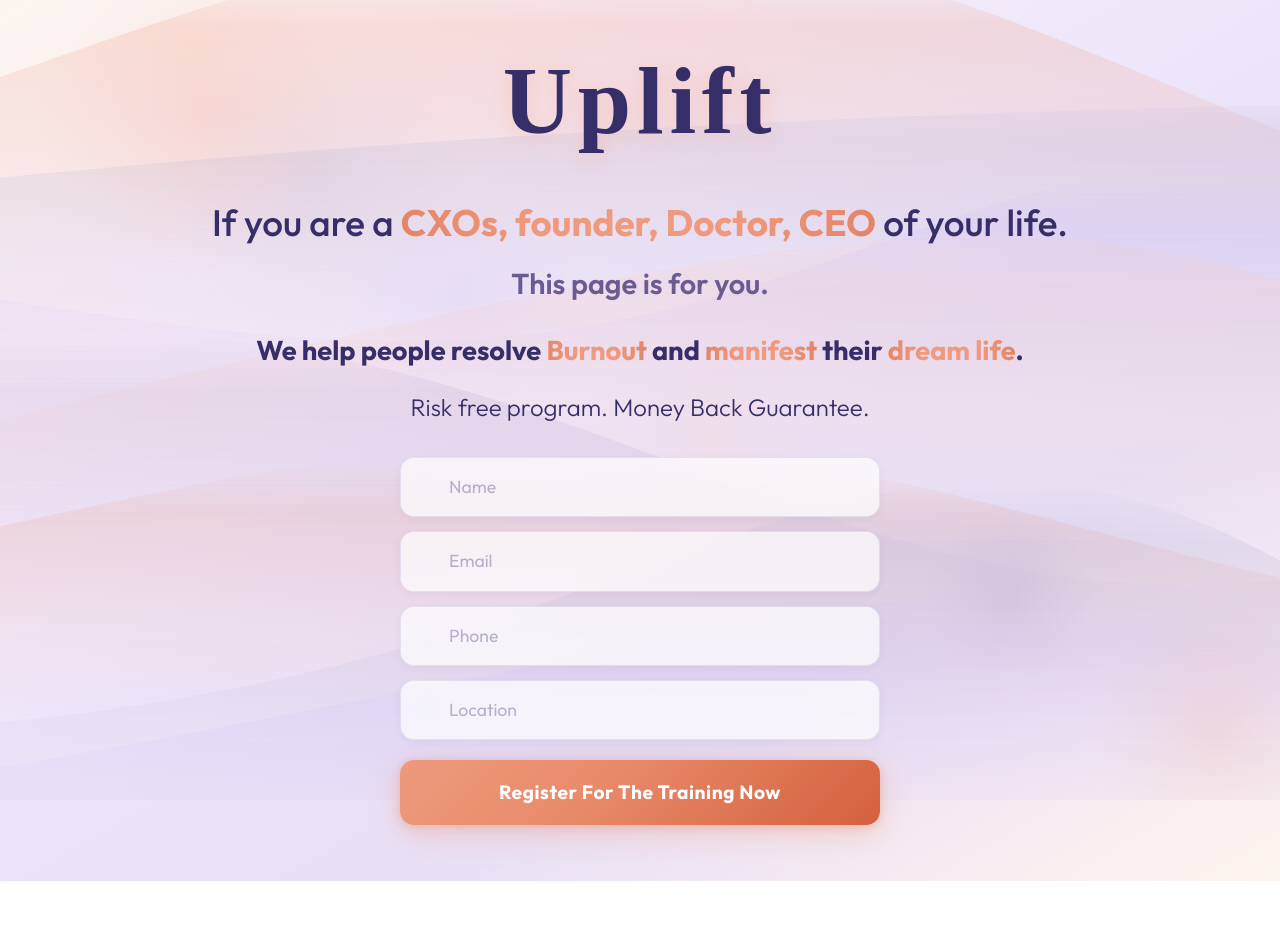
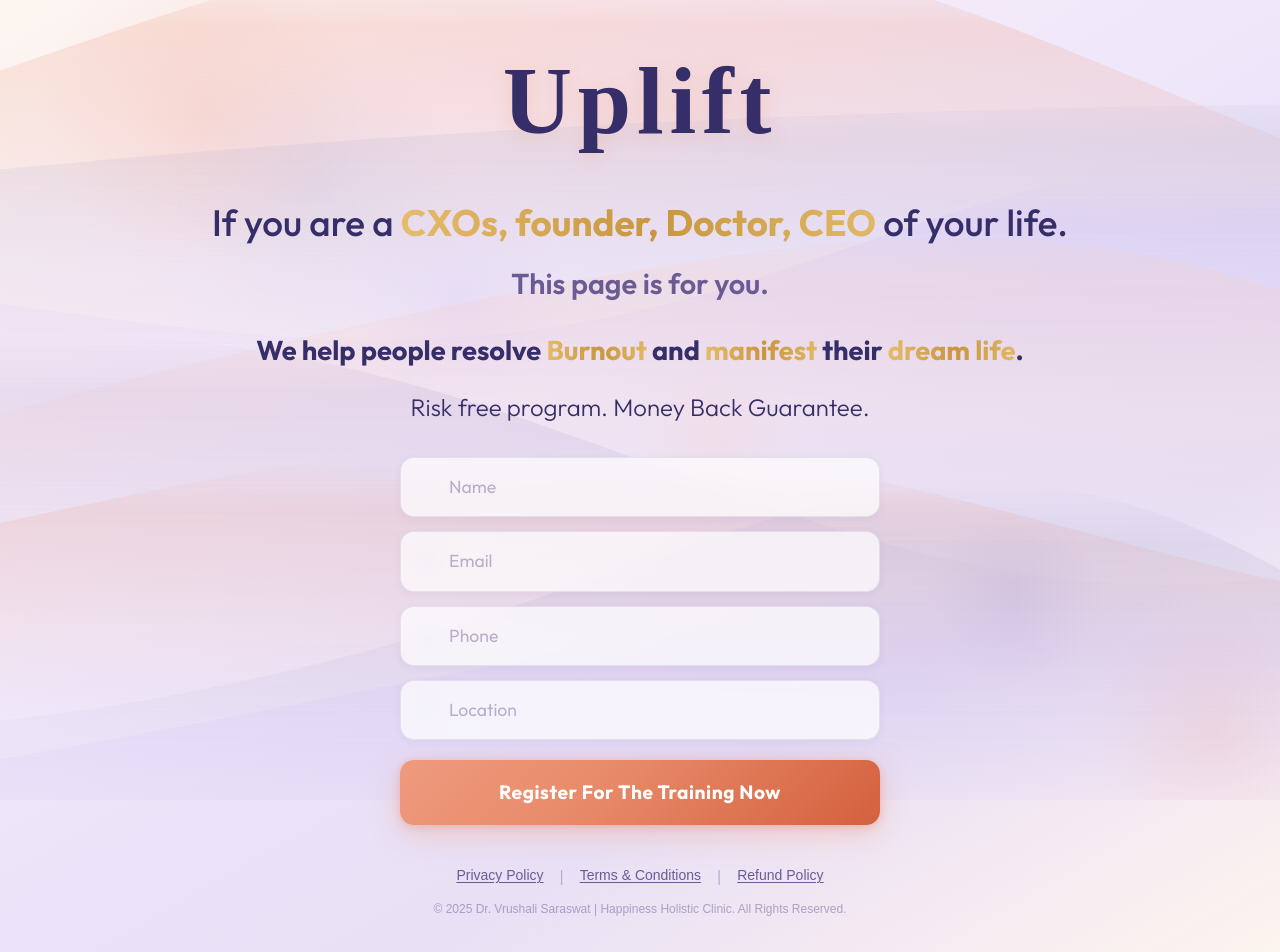
Before and after one commit to Roy-08/landing, a Next.js app: page / in a window 1280 px wide. Shown: the top 952 px of the page. Before the commit the page ends 881 px from the top, so only its background shows below. Built offline with nearby package versions, Linux system fonts and the light colour scheme; a web font is replaced by a local one.

Commit message:
Update page.tsx

```diff
--- a/app/page.tsx
+++ b/app/page.tsx
@@ -238,7 +238,7 @@ export default function ObtainPage() {
           100% { left: 200%; }
         }
         .shimmer-text {
-          background: linear-gradient(90deg, #EF9A7E 0%, #D4603E 40%, #EF9A7E 80%);
+          background: linear-gradient(90deg, #c8963e 0%, #e8c170 30%, #c8963e 50%, #e8c170 70%, #c8963e 100%);
           background-size: 200% auto;
           -webkit-background-clip: text;
           -webkit-text-fill-color: transparent;
@@ -426,6 +426,24 @@ export default function ObtainPage() {
               </button>
             </div>
           </form>
+
+          {/* Policy Links */}
+          <div className="mt-10 flex flex-wrap justify-center gap-4">
+            <a href="/privacy-policy" className="text-[#6B5B95] hover:text-[#4a2060] transition-colors text-sm font-medium underline underline-offset-2">
+              Privacy Policy
+            </a>
+            <span className="text-[#B4B1D5]">|</span>
+            <a href="/terms-and-conditions" className="text-[#6B5B95] hover:text-[#4a2060] transition-colors text-sm font-medium underline underline-offset-2">
+              Terms & Conditions
+            </a>
+            <span className="text-[#B4B1D5]">|</span>
+            <a href="/refund-policy" className="text-[#6B5B95] hover:text-[#4a2060] transition-colors text-sm font-medium underline underline-offset-2">
+              Refund Policy
+            </a>
+          </div>
+          <p className="text-center text-xs text-[#6B5B95]/50 mt-3">
+            © 2025 Dr. Vrushali Saraswat | Happiness Holistic Clinic. All Rights Reserved.
+          </p>
         </div>
       </div>
     </>
```
